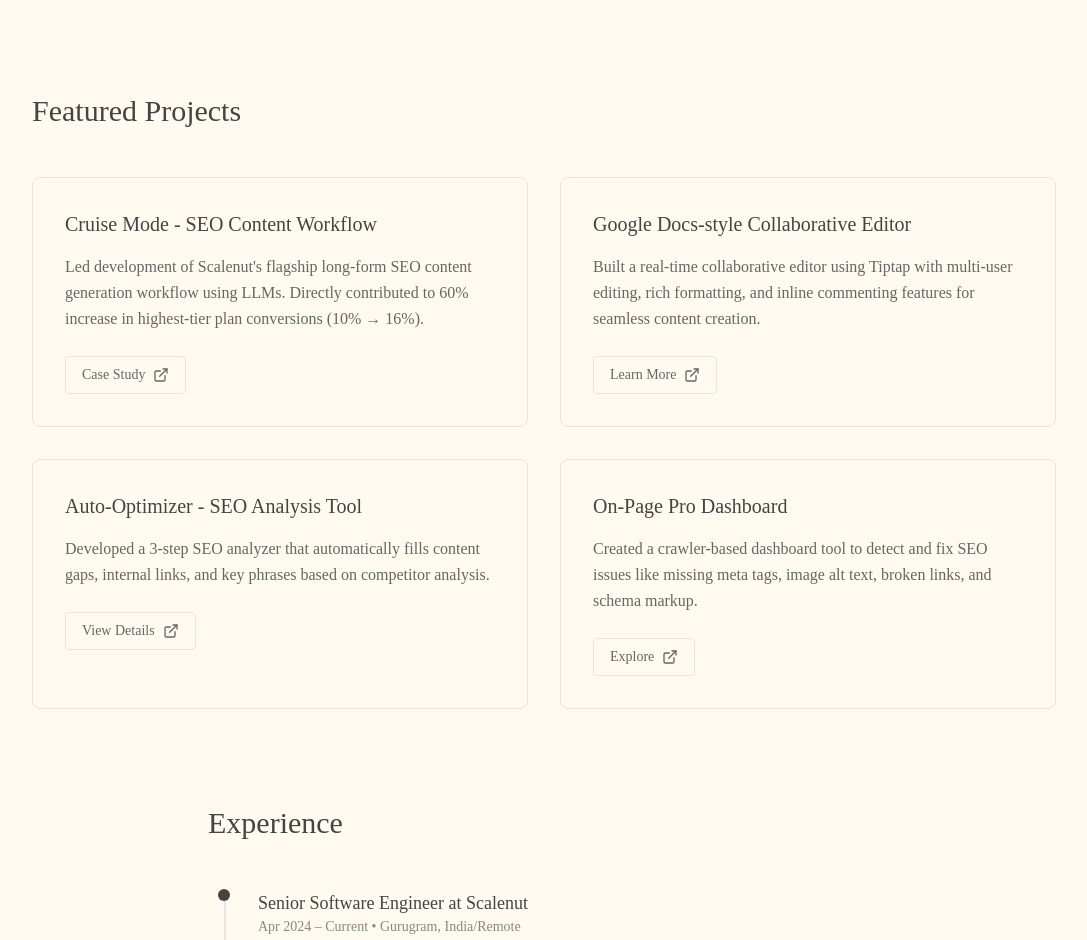
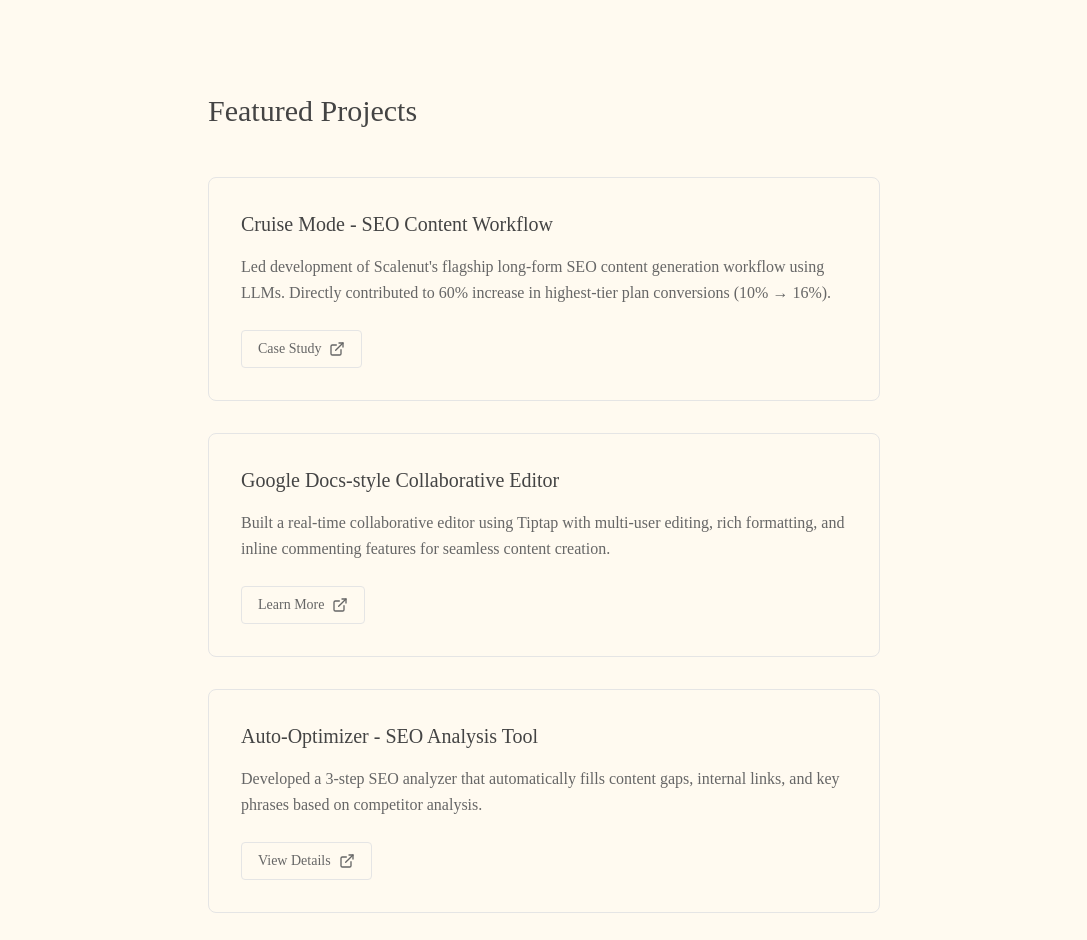
Before and after one commit to rjrahul98/rjrahul98.github.io, a plain HTML site: page index.html in a window 1280 px wide. Shown: the part 1108-2048 px from the top of the page, without its empty margins (96-1183 px from the left). Drawn offline with nearby package versions, Linux system fonts and the light colour scheme; a web font is replaced by a local one.

Commit message:
Fixed Alignment of the sections

```diff
--- a/index.html
+++ b/index.html
@@ -116,7 +116,7 @@
 
     <main>
         <!-- Hero Section -->
-        <header class="px-6 md:px-12 py-20 max-w-4xl mx-auto">
+        <header class="px-6 md:px-12 py-20 max-w-3xl mx-auto">
             <h1 class="text-5xl md:text-6xl font-normal tracking-tight mb-6 fade-in" style="color: #444444;">
                 Rahul Mehta
             </h1>
@@ -178,9 +178,9 @@
         </section>
 
         <!-- Projects Section -->
-        <section class="mb-24 px-6 md:px-12 fade-in" id="projects">
-            <h2 class="text-3xl font-normal mb-12 max-w-5xl mx-auto" style="color: #444444;">Featured Projects</h2>
-            <div class="grid md:grid-cols-2 gap-8 max-w-5xl mx-auto">
+        <section class="mb-24 max-w-3xl px-6 md:px-12 mx-auto fade-in" id="projects">
+            <h2 class="text-3xl font-normal mb-12" style="color: #444444;">Featured Projects</h2>
+            <div class="grid md:grid-cols-1 gap-8">
                 <div class="project-card border rounded-lg p-8">
                     <h3 class="text-xl font-medium mb-4" style="color: #444444;">Cruise Mode - SEO Content Workflow</h3>
                     <p class="mb-6 leading-relaxed" style="color: #666666;">
```
